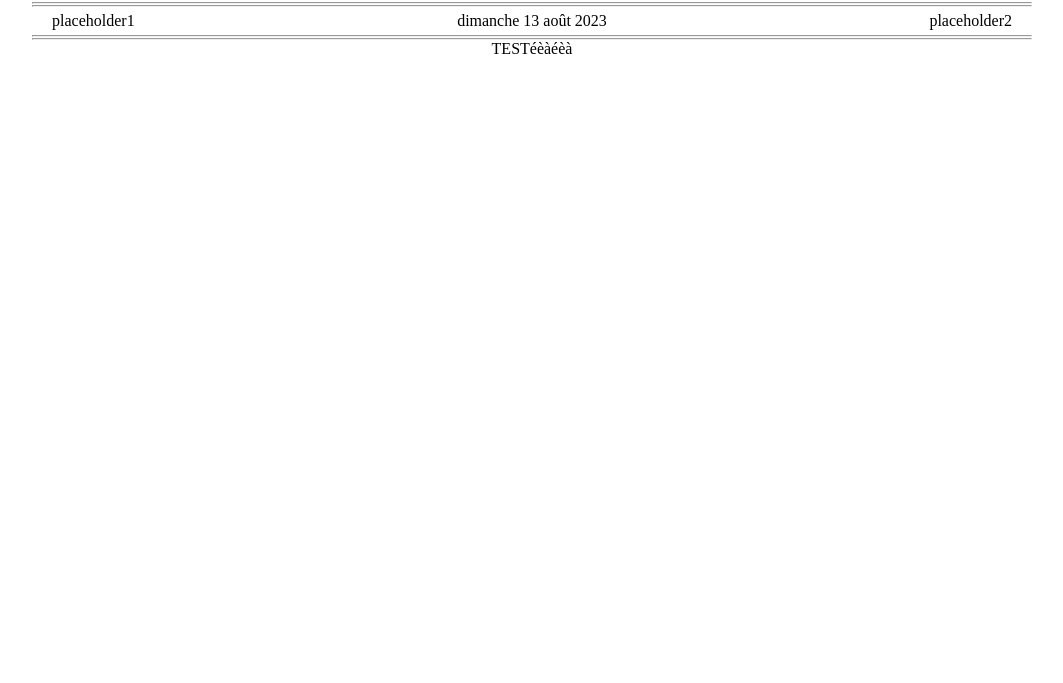
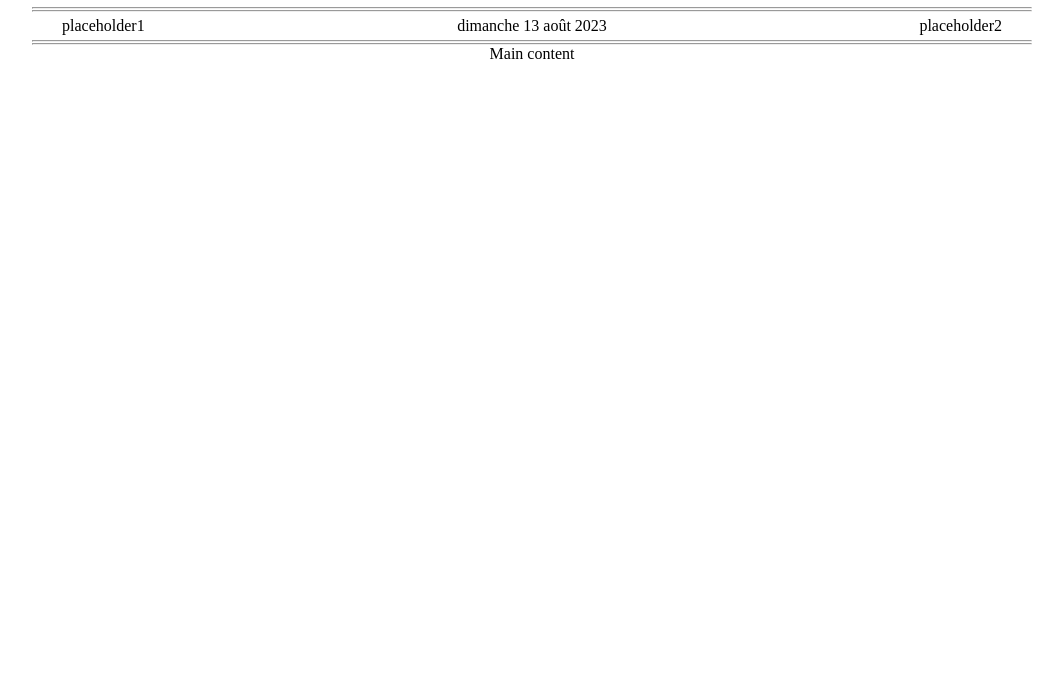
Before and after one commit to thibautizard/french-dev, an Astro site: page / in a window 1280 px wide. Shown: the part 117-800 px from the top of the page, without its empty margins (108-1171 px from the left). Built offline with nearby package versions, Linux system fonts and the light colour scheme; Astro itself is replaced by a stand-in of ours.

Commit message:
Change placeholder for content

```diff
--- a/src/layouts/Layout.astro
+++ b/src/layouts/Layout.astro
@@ -61,7 +61,7 @@ import "../styles/global.css";
     font-size: clamp(25px, 10vw, 80px);
     user-select: none;
     text-align: center;
-    margin-bottom: 15px;
+    margin-bottom: 20px;
   }
 
   header hr {
@@ -71,6 +71,6 @@ import "../styles/global.css";
   header .subtitle {
     display: flex;
     justify-content: space-between;
-    padding: 5px 2%;
+    padding: 5px 3%;
   }
 </style>
--- a/src/pages/index.astro
+++ b/src/pages/index.astro
@@ -1,10 +1,8 @@
 ---
-import Layout from '../layouts/Layout.astro';
-import Card from '../components/Card.astro';
+import Layout from "../layouts/Layout.astro";
+import Card from "../components/Card.astro";
 ---
 
 <Layout title="FrenchDev">
-	<main>
-    TESTéèàéèà
-	</main>
+  <main>Main content</main>
 </Layout>
```
